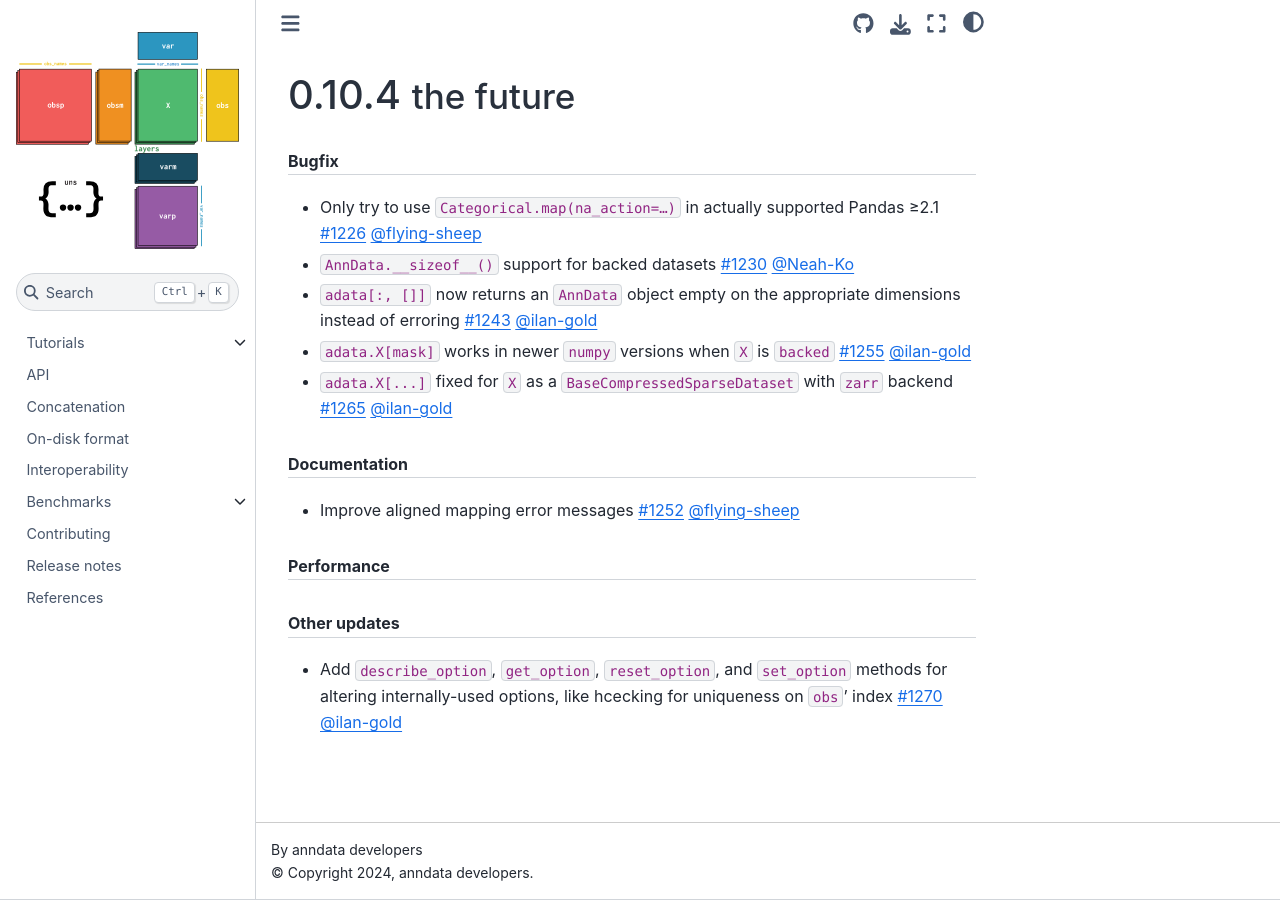
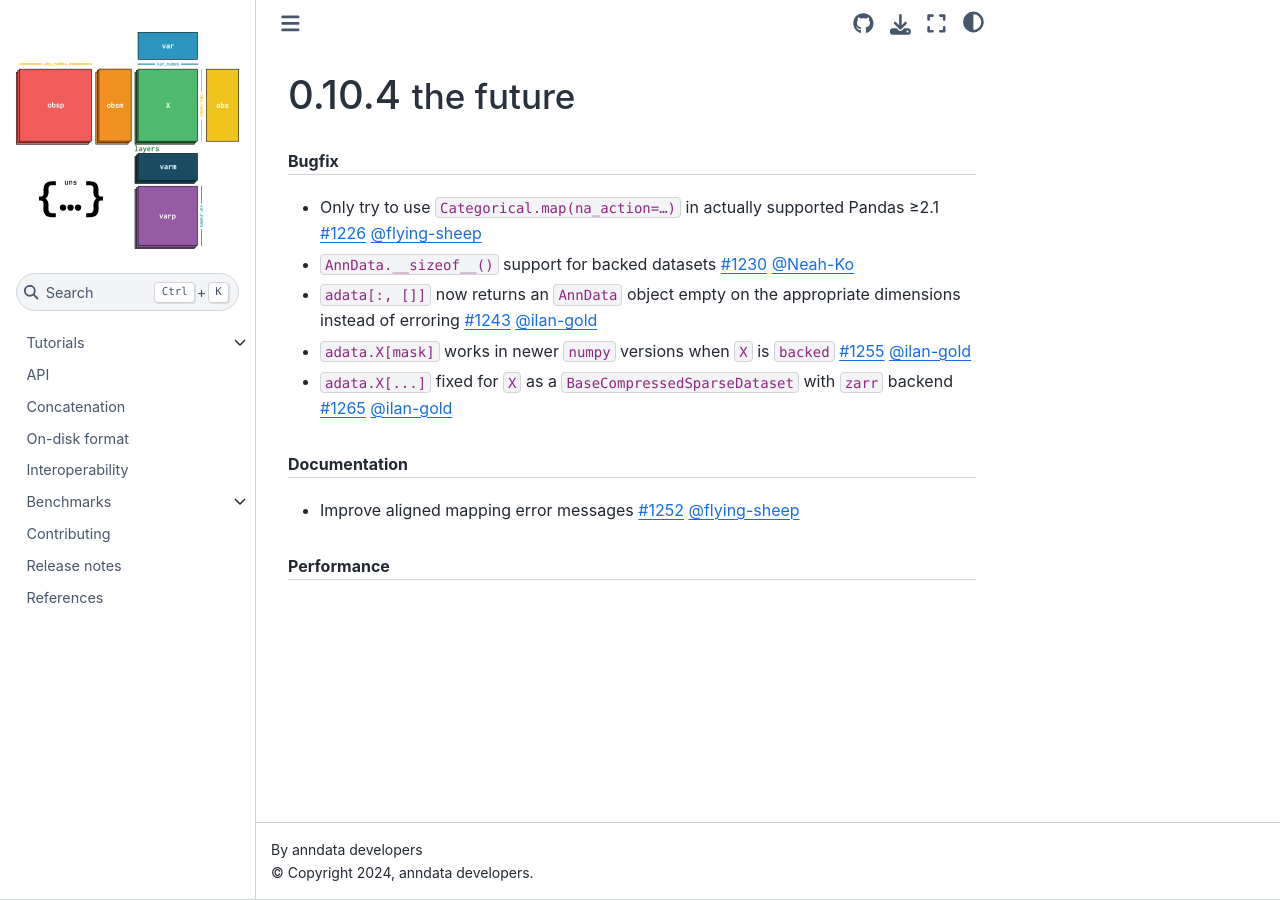
Before and after one commit to scverse/anndata, a Sphinx documentation site: the page built from docs/release-notes/0.10.4.md, in a window 1280 px wide. Built offline with Sphinx 7.4.7 and the Sphinx Book theme 1.1.4, drawn with Linux system fonts in a browser that asks for light colours.

Commit message:
(chore): redo release note

````diff
--- a/docs/release-notes/0.10.4.md
+++ b/docs/release-notes/0.10.4.md
@@ -14,7 +14,3 @@
 
 ```{rubric} Performance
 ```
-
-```{rubric} Other updates
-```
-* Add `describe_option`, `get_option`, `reset_option`, and `set_option` methods for altering internally-used options, like hcecking for uniqueness on `obs`' index {pr}`1270` {user}`ilan-gold`
````
Also changed, not shown: docs/release-notes/0.11.0.md (+1 -0 lines).
